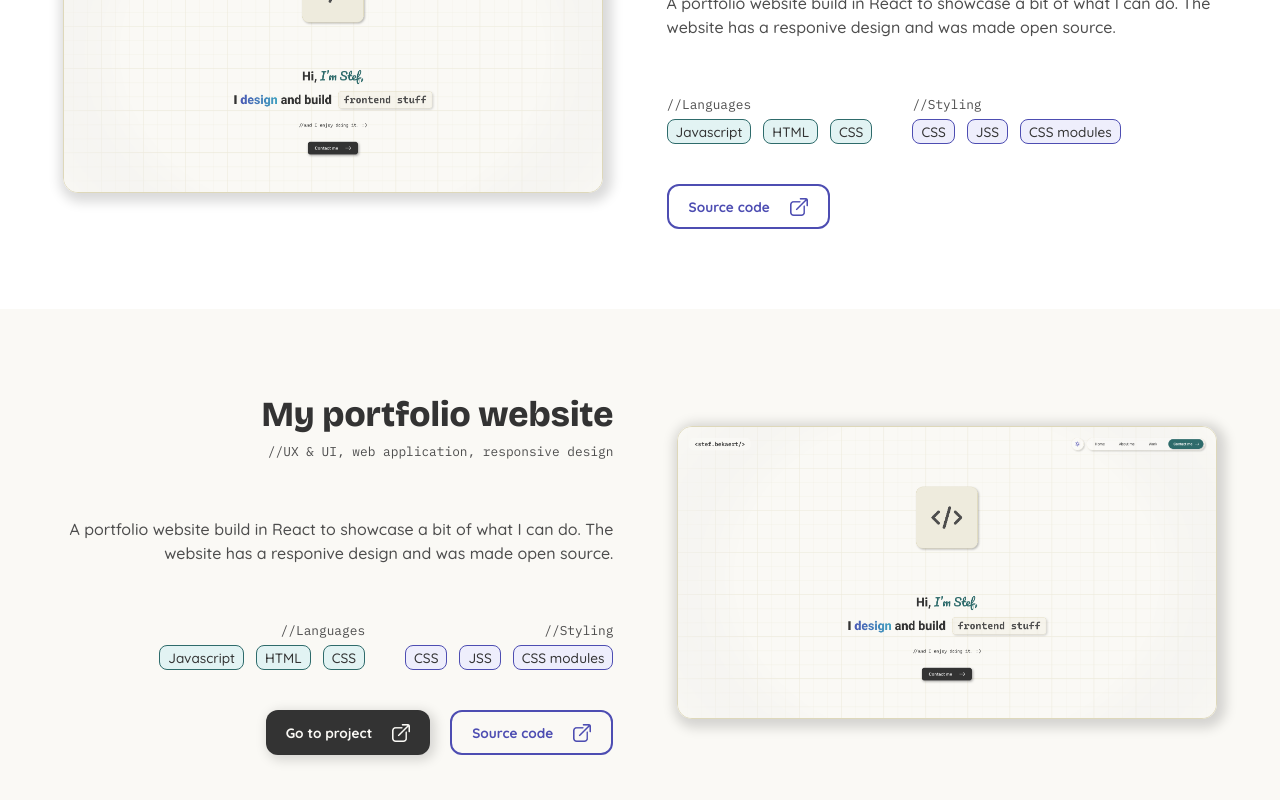
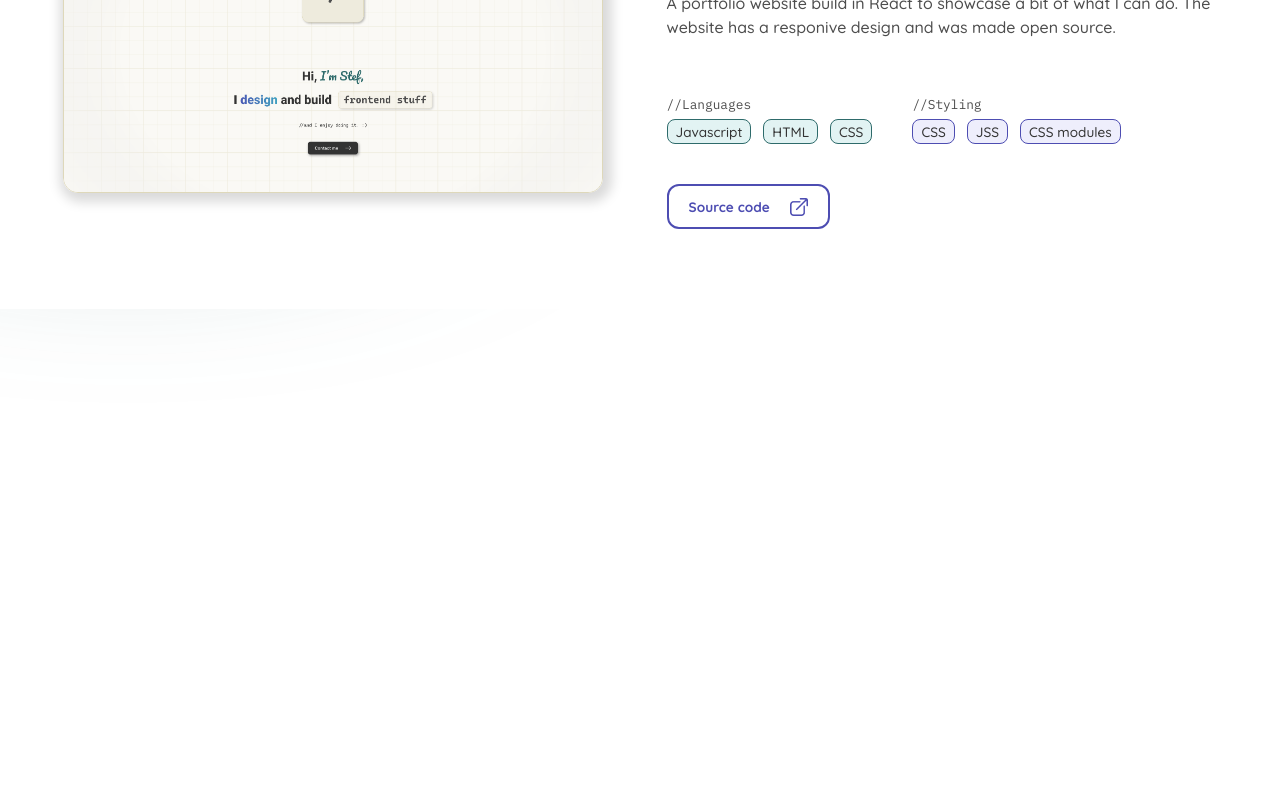
Before and after one commit to Stefdev13/stef-bekaert-portfolio, a React (Vite) app: page /work in a window 1280 px wide. Shown: the part 558-1358 px from the top of the page. After the commit the page ends 867 px from the top, so only its background shows below. Built offline with nearby package versions, Linux system fonts and the light colour scheme.

Commit message:
Removed duplicate portfolio project

```diff
--- a/src/constants/projects-constants.js
+++ b/src/constants/projects-constants.js
@@ -20,23 +20,4 @@ export const PROJECTS = [
         projectSourceCode: 'https://github.com/Stefdev13/stef-bekaert-portfolio',
         projectImg: project1Img,
     },
-    {
-        id: 2,
-        name: 'My portfolio website',
-        subTitle: '//UX & UI, web application, responsive design',
-        description: 'A portfolio website build in React to showcase a bit of what I can do. The website has a responive design and was made open source.',
-        chipLists: [
-            {
-                title: 'Languages',
-                chips: ['Javascript', 'HTML', 'CSS']
-            },
-            {
-                title: 'Styling',
-                chips: ['CSS', 'JSS', 'CSS modules']
-            },
-        ],
-        projectLink: 'https://github.com/Stefdev13/stef-bekaert-portfolio',
-        projectSourceCode: 'https://github.com/Stefdev13/stef-bekaert-portfolio',
-        projectImg: project1Img,
-    }
 ]
```
